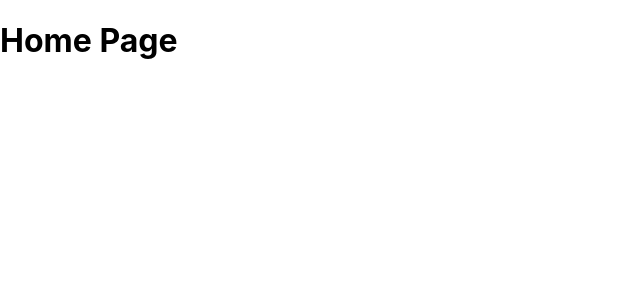
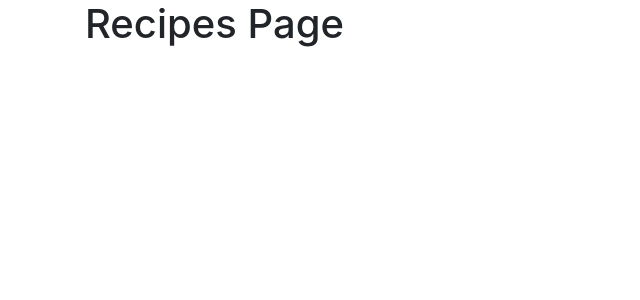
Before and after one commit to elishani/recipe-book, a React (Create React App) app: page /#/recipes in a window 1280 px wide. Shown: the top 300 px of the page, without its empty margins (0-640 px from the left). Built offline with nearby package versions, Linux system fonts and the light colour scheme.

Commit message:
adding bootstrap

```diff
--- a/package.json
+++ b/package.json
@@ -6,7 +6,9 @@
     "@testing-library/jest-dom": "^4.2.4",
     "@testing-library/react": "^9.4.0",
     "@testing-library/user-event": "^7.2.1",
+    "bootstrap": "^4.4.1",
     "react": "^16.12.0",
+    "react-bootstrap": "^1.0.0-beta.16",
     "react-dom": "^16.12.0",
     "react-router-dom": "^5.1.2",
     "react-scripts": "3.3.0"
--- a/src/App.js
+++ b/src/App.js
@@ -2,22 +2,23 @@ import React from 'react';
 import logo from './logo.svg';
 import './App.css';
 import {Switch, Route } from 'react-router-dom';
-import HomePage from './Pages/HomePage'
-import LoginPage from './Pages/LoginPage'
-import RecipesPage from './Pages/RecipesPage'
+import HomePage from './pages/HomePage';
+import LoginPage from './pages/LoginPage';
+import RecipesPage from './pages/RecipesPage';
+import 'bootstrap/dist/css/bootstrap.min.css';
 
 class App extends React.Component {
 
  render(){
   return (
     <Switch>
-      <Route exect path="/">
+      <Route exact path="/">
         <HomePage/>
       </Route>
-      <Route exect path="/login">
+      <Route exact path="/login">
         <LoginPage/>
       </Route>
-      <Route exect path="/recipes">
+      <Route exact path="/recipes">
         <RecipesPage/>
       </Route>
 
--- a/src/pages/RecipesPage.js
+++ b/src/pages/RecipesPage.js
@@ -1,10 +1,13 @@
 import React, { Component } from 'react';
+import { Container } from 'react-bootstrap'
 
 class RecipesPage extends Component {
-    render(){
-        return(
+    render() {
+        return (
             <div>
-                <h1>Recipes Page</h1>
+                <Container>
+                    <h1>Recipes Page</h1>
+                </Container>
             </div>
         );
     }
```
Also changed, not shown: 1 other file (tests, documents, lock files or other folders).
